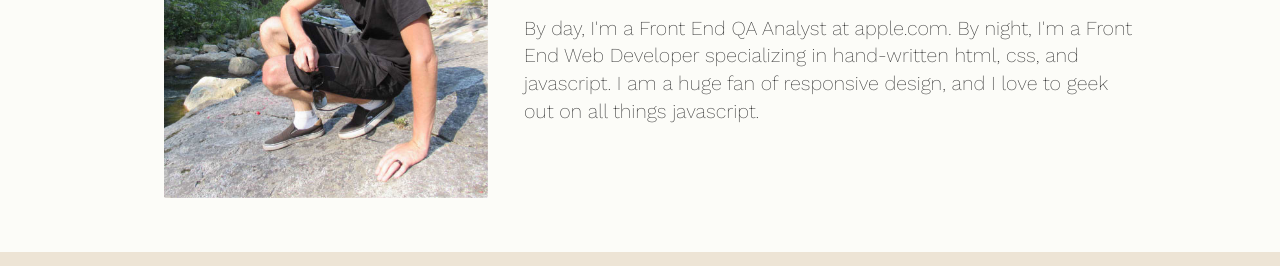
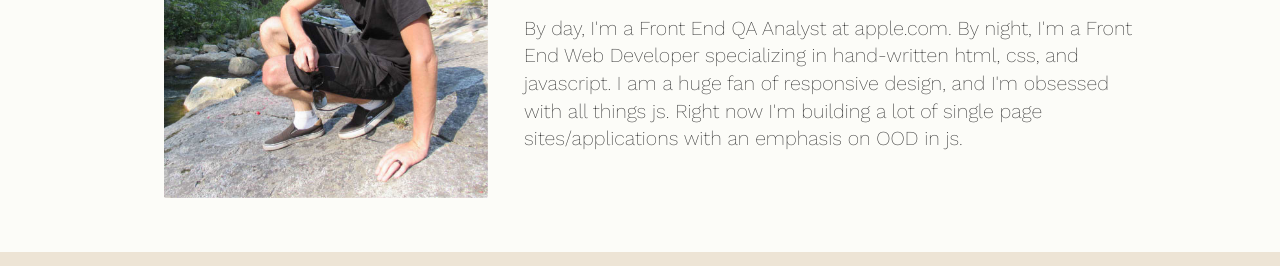
Before and after one commit to bwynn/portfolio, a plain HTML site: page index.html in a window 1280 px wide. Shown: the part 234-500 px from the top of the page. Drawn offline with nearby package versions, Linux system fonts and the light colour scheme.

Commit message:
Copy update to main content article.

```diff
--- a/index.html
+++ b/index.html
@@ -29,7 +29,7 @@
           <h1>Brian Wynn</h1>
           <h3>Front End Web Developer</h3>
           <article>
-            <p>By day, I'm a Front End QA Analyst at apple.com. By night, I'm a Front End Web Developer specializing in hand-written html, css, and javascript. I am a huge fan of responsive design, and I love to geek out on all things javascript.</p>
+            <p>By day, I'm a Front End QA Analyst at apple.com. By night, I'm a Front End Web Developer specializing in hand-written html, css, and javascript. I am a huge fan of responsive design, and I'm obsessed with all things js. Right now I'm building a lot of single page sites/applications with an emphasis on OOD in js.</p>
           </article>
         </div>
         <section id="lower-divider">
```
